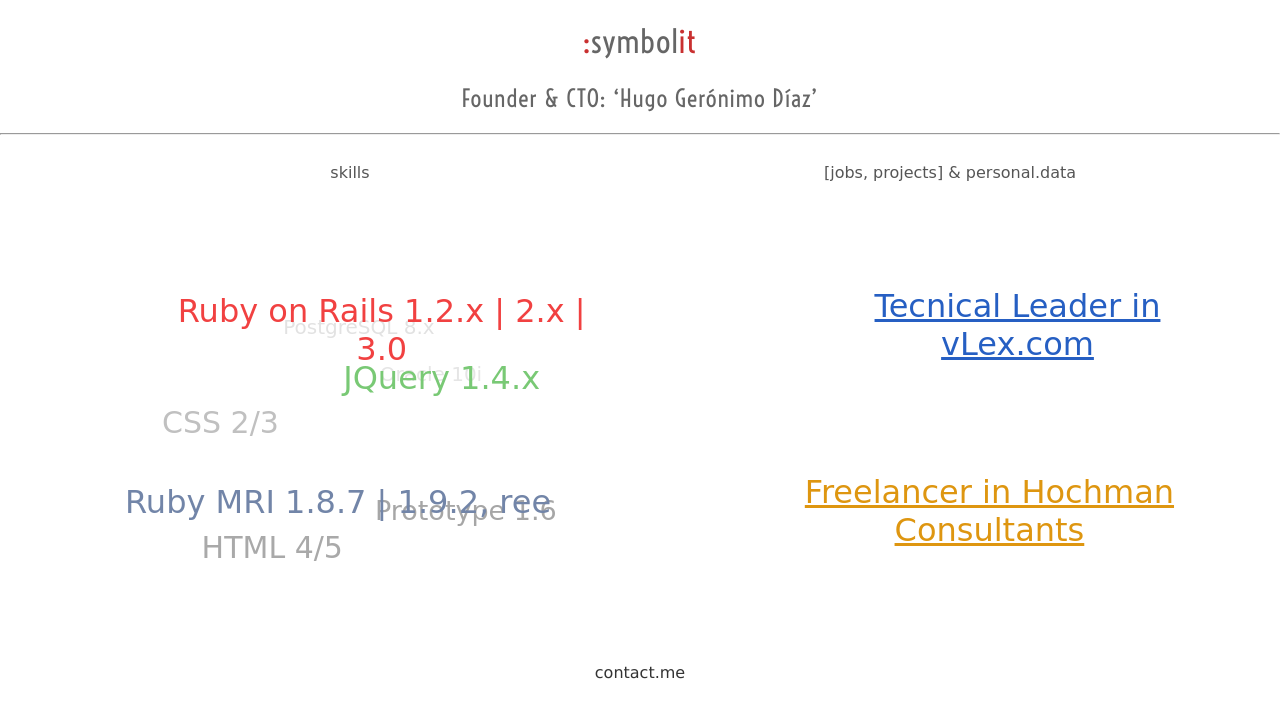
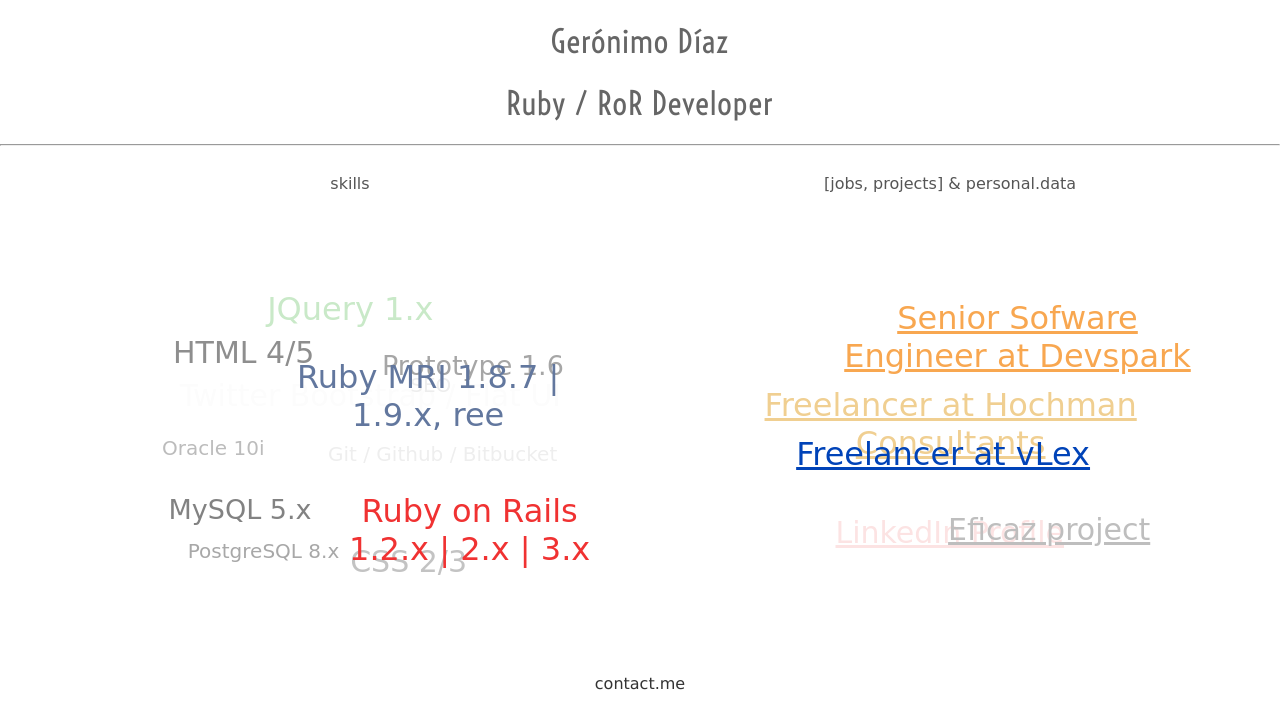
Before and after one commit to geronimod/geronimod.github.com, a plain HTML site: page index.html in a window 1280 px wide. Drawn offline with nearby package versions, Linux system fonts and the light colour scheme; a web font is replaced by a local one.

Commit message:
Tweaks in personal data

```diff
--- a/index.html
+++ b/index.html
@@ -32,8 +32,10 @@
   <body>
     <div class='content'>
       <header>
-        <h1><span class="it">:</span>symbol<span class="it">it</span></h1>
-        <h2>Founder & CTO: ‘Hugo Ger&oacute;nimo D&iacute;az’</h1>
+        <!-- <h1><span class="it">:</span>symbol<span class="it">it</span></h1> -->
+        <!-- <h2>Founder & CTO: ‘Hugo Ger&oacute;nimo D&iacute;az’</h1> -->
+        <h1>Ger&oacute;nimo D&iacute;az</h1>
+        <h1>Ruby / RoR Developer</h1>
         <hr>
 
       </header>
@@ -41,23 +43,29 @@
         <div id="ts1" class="">
           <span class='subheader'>skills</span>
           <ul>
-            <li><a href="#" style="color:#62779E;" rel="20">Ruby MRI 1.8.7 | 1.9.2, ree</a></li>
-            <li><a href="#" rel="18">HTML 4/5</a></li>
-            <li><a href="#" rel="18">CSS 2/3</a></li>
-            <li><a href="#" style="color:#ED1111;" rel="20">Ruby on Rails 1.2.x | 2.x | 3.0</a></li>
-            <li><a href="#" style="color:#79C975;" rel="20">JQuery 1.4.x</a></li>
-            <li><a href="#" rel="15">Prototype 1.6</a></li>
             <li><a href="#" rel="15">MySQL 5.x</a></li>
             <li><a href="#" rel="8">PostgreSQL 8.x</a></li>
             <li><a href="#" rel="8">Oracle 10i</a></li>
+            <li><a href="#" rel="18">HTML 4/5</a></li>
+            <li><a href="#" style="color:#62779E;" rel="20">Ruby MRI 1.8.7 | 1.9.x, ree</a></li>
+            <li><a href="#" style="color:#ED1111;" rel="20">Ruby on Rails 1.2.x | 2.x | 3.x</a></li>
+            <li><a href="#" rel="18">CSS 2/3</a></li>
+            <li><a href="#" rel="20">Backbone.js</a></li>
+            <li><a href="#" rel="18">Twitter Bootstrap / Flat UI</a></li>
+            <li><a href="#" style="color:#79C975;" rel="20">JQuery 1.x</a></li>
+            <li><a href="#" rel="15">Prototype 1.6</a></li>
+            <li><a href="#" rel="8">Git / Github / Bitbucket</a></li>
+            <li><a href="#" rel="8">SEO</a></li>
           </ul>
         </div>
         <div id="ts2">
           <span class='subheader'>[jobs, projects] &amp; personal.data</span>
           <ul>
-            <li><a href="http://vlex.com" style="color:#0043B8;" rel="20" target='_blank'>Tecnical Leader in vLex.com</a></li>
-            <li><a href="http://www.hochmanconsultants.com/" style="color:#DE9610;" rel="20" target='_blank'>Freelancer in Hochman Consultants</a></li>
-            <li><a href="http://latirindumentaria.com" style="color:#555;" rel="18" target='_blank'>Developer of Latir project</a></li>
+            <li><a href="http://vlex.com" style="color:#f7952c;" rel="20" target='_blank'>Senior Sofware Engineer at Devspark</a></li>
+            <li><a href="http://vlex.com" style="color:#0043B8;" rel="20" target='_blank'>Freelancer at vLex</a></li>
+            <li><a href="http://www.hochmanconsultants.com/" style="color:#DE9610;" rel="20" target='_blank'>Freelancer at Hochman Consultants</a></li>
+            <li><a href="http://latirindumentaria.com" style="color:#555;" rel="18" target='_blank'>Latir project</a></li>
+            <li><a href="http://eficaztandil.com" style="color:#555;" rel="18" target='_blank'>Eficaz project</a></li>
             <li><a href="http://ar.linkedin.com/in/geronimod" style="color:#E30000;" rel="18" target='_blank'>LinkedIn Profile</a></li>
           </ul>
         </div>
```
